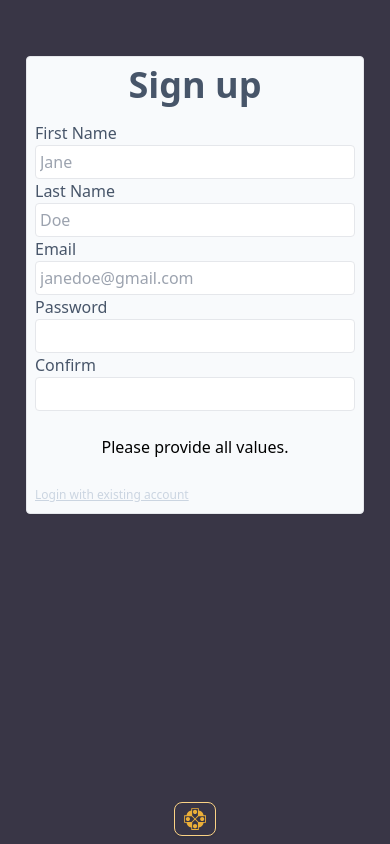
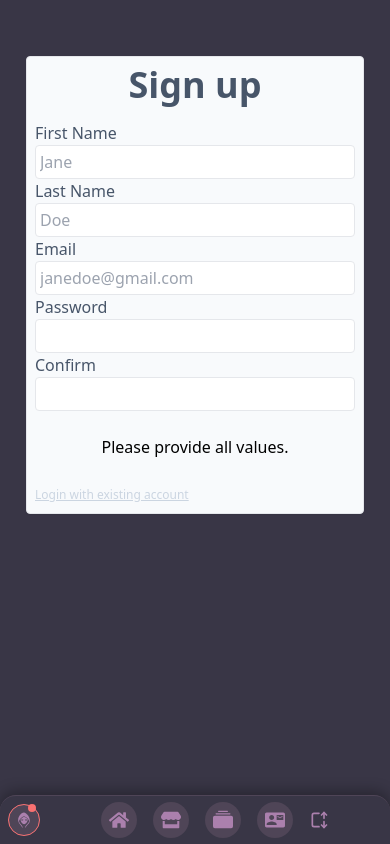
Before and after one commit to Samuel-Marien/free_game_app, a Next.js app: page /signin in a window 390 px wide. Built offline with nearby package versions, Linux system fonts and the light colour scheme; no server answers.

Commit message:
improve mobile nav bar

```diff
--- a/components/layout/Layout.js
+++ b/components/layout/Layout.js
@@ -26,12 +26,13 @@ import { GiGamepadCross, GiCowled } from 'react-icons/gi'
 const Layout = ({ children }) => {
   const { data: session, status } = useSession()
   const [toggleSidebar, setToggleSidebar] = useState(false)
-  const [toggleMobilMenu, setToggleMobilMenu] = useState(false)
+  const [showUserMobileMenu, setShowUserMobileMenu] = useState(false)
+  const [toggleMobilMenu, setToggleMobilMenu] = useState(true)
   const { toggleDarktheme, setToggleDarktheme, bgImage } = useContext(Context)
   const router = useRouter()
   const routerPath = router.pathname
 
-  console.log(bgImage)
+  // console.log(bgImage)
 
   const logoutHandler = () => {
     signOut()
@@ -49,85 +50,143 @@ const Layout = ({ children }) => {
     setToggleMobilMenu(!toggleMobilMenu)
   }
 
+  const handleShowUserMobileMenu = () => {
+    setShowUserMobileMenu(!showUserMobileMenu)
+  }
+
   return (
-    <div className="flex w-full dark ">
+    <div className="flex w-full dark">
       {/* Down Bar for mobile device */}
       <div
         className={`sm:hidden block fixed bottom-0 left-0 w-full h-max z-30 `}
       >
         {/* Mobile menu  */}
         <div
-          onClick={handleMobilMenu}
-          className={` shadow-customUp bg-myBg  border-t border-myDarkViolet rounded-t-2xl  items-center flex justify-between ${
-            toggleMobilMenu ? ' slide-in ' : ' slide-out'
-          }`}
+          className={` shadow-customUp border-t rounded-t-2xl py-1.5 items-center flex justify-between ${
+            toggleDarktheme
+              ? 'bg-myBg border-myDarkViolet'
+              : 'bg-myText border-myBrown'
+          } ${toggleMobilMenu ? ' slide-in ' : ' slide-out'}`}
         >
-          <div className="bg-myDarkViolet flex justify-center items-center p-2 m-2 rounded-full">
-            {session ? (
-              <Link href={'/user-profile'}>
-                <span className="text-xl text-green-400 transition-all duration-300">
-                  <FaUserCheck />
-                  <span className="text-myOrange absolute top-1 left-8 text-xs">
-                    <FaCog />
+          <button
+            onClick={handleShowUserMobileMenu}
+            className={` ms-2 flex justify-center items-center rounded-full z-30 ${
+              toggleDarktheme ? 'bg-myDarkViolet' : 'bg-myBrown'
+            }`}
+          >
+            <div className=" h-8 w-8 ">
+              {session ? (
+                <span className="absolute left-7 h-2 w-2 rounded-full bg-green-300"></span>
+              ) : (
+                <span className="absolute left-7  h-2 w-2 rounded-full bg-red-400"></span>
+              )}
+
+              <p
+                className={`h-8 w-8  flex justify-center items-center  border rounded-full  text-myViolet ${
+                  session ? ' border-green-300' : ' border-red-400'
+                }`}
+              >
+                <span>
+                  <GiCowled />
+                </span>
+              </p>
+            </div>
+          </button>
+
+          {/* Menu for settings signin etc... in mobile view  */}
+          {showUserMobileMenu && (
+            <div
+              className={`absolute  shadow-customRight h-36 w-24 rounded-tr-full ${
+                toggleDarktheme ? 'bg-myBg' : 'bg-myText'
+              }`}
+            >
+              <button
+                onClick={handleDarktheme}
+                className="absolute top-2 left-2 text-xl"
+              >
+                {toggleDarktheme ? (
+                  <span className=" text-myDarkViolet">
+                    <FaMoon />
                   </span>
+                ) : (
+                  <span className="text-myOrange">
+                    <FaSun />
+                  </span>
+                )}
+              </button>
+
+              <Link
+                className={`absolute left-10 top-6 text-xl  rounded-full p-1 ${
+                  toggleDarktheme ? 'bg-myDarkViolet' : 'bg-myBrown'
+                }`}
+                href={'/user-profile'}
+              >
+                <span className="text-myViolet  ">
+                  <FaCog />
                 </span>
               </Link>
-            ) : (
-              <span className="text-red-400">
-                <FaUserMinus />
-              </span>
-            )}
-          </div>
 
-          <div className=" flex w-full justify-center space-x-4">
+              <div className="pt-1 absolute left-16 top-14 ">
+                {session ? (
+                  <button
+                    onClick={logoutHandler}
+                    className="  text-2xl text-red-400 "
+                  >
+                    <HiOutlineLogout />
+                  </button>
+                ) : (
+                  <Link href={'/signin'} className="">
+                    <span className=" text-2xl text-myLightOrange">
+                      <HiOutlineLogin />
+                    </span>
+                  </Link>
+                )}
+              </div>
+            </div>
+          )}
+
+          {/* Mobile NavLinks  */}
+          <div
+            className={`flex w-full justify-center space-x-4  ${
+              showUserMobileMenu
+                ? 'ms-14 transition-all duration-300'
+                : 'ms-none transition-all duration-300'
+            }`}
+          >
             <MobileNavLink
               isActive={'/' === routerPath}
               href={'/'}
               icon={<FaHome />}
+              isDark={toggleDarktheme}
             />
             <MobileNavLink
               isActive={'/games/all-games' === routerPath}
               href={'/games/all-games'}
               icon={<FaStore />}
+              isDark={toggleDarktheme}
             />
             <MobileNavLink
               isActive={'/user-librairy' === routerPath}
               href={'/user-librairy'}
               icon={<BsFillCollectionFill />}
+              isDark={toggleDarktheme}
             />
             <MobileNavLink
               isActive={'/contact' === routerPath}
               href={'/contact'}
               icon={<MdContactMail />}
+              isDark={toggleDarktheme}
             />
-            <button onClick={handleDarktheme} className="">
-              {toggleDarktheme ? (
-                <span className=" text-myDarkViolet">
-                  <FaMoon />
-                </span>
-              ) : (
-                <span className="text-myOrange">
-                  <FaSun />
-                </span>
-              )}
+            <button
+              onClick={handleMobilMenu}
+              className="flex items-center text-myViolet cursor-pointer"
+            >
+              <span
+                className={`text-xl -rotate-90 hover:-rotate-180 transition-all duration-150`}
+              >
+                <TbArrowAutofitWidth />
+              </span>
             </button>
-          </div>
-
-          <div className="m-1">
-            {session ? (
-              <button
-                onClick={logoutHandler}
-                className=" pt-1 text-2xl text-pink-600"
-              >
-                <HiOutlineLogout />
-              </button>
-            ) : (
-              <Link href={'/signin'} className="">
-                <span className=" text-2xl text-myLightOrange">
-                  <HiOutlineLogin />
-                </span>
-              </Link>
-            )}
           </div>
         </div>
 
--- a/components/layout/MobileNavLink.js
+++ b/components/layout/MobileNavLink.js
@@ -2,16 +2,20 @@ import React from 'react'
 import Link from 'next/link'
 
 const MobileNavLink = (props) => {
-  const { href, icon, isActive } = props
+  const { href, icon, isActive, isDark } = props
+  const bgClass = isDark
+    ? 'bg-myDarkViolet transition-all duration-150'
+    : 'bg-myBrown transition-all duration-150'
+
   return (
     <button
-      className={`rounded-full  p-2 ${
-        isActive ? 'bg-myOrange shadow-xl' : 'bg-myDarkViolet'
+      className={`rounded-full p-2 ${
+        isActive ? 'bg-myOrange shadow-xl' : bgClass
       }`}
     >
       <Link href={href}>
         <div
-          className={` text-xl ${
+          className={`text-xl ${
             isActive ? 'text-myText animate-pulse' : 'text-myViolet'
           }`}
         >
--- a/styles/globals.css
+++ b/styles/globals.css
@@ -5,7 +5,7 @@
 /* Mobile device menu animation */
 @keyframes slideIn {
   0% {
-    transform: translateY(-100%);
+    transform: translateY(100%);
     opacity: 0;
   }
   100% {
@@ -20,7 +20,7 @@
     opacity: 1;
   }
   100% {
-    transform: translateY(-100%);
+    transform: translateY(200%);
     opacity: 0;
   }
 }
```
